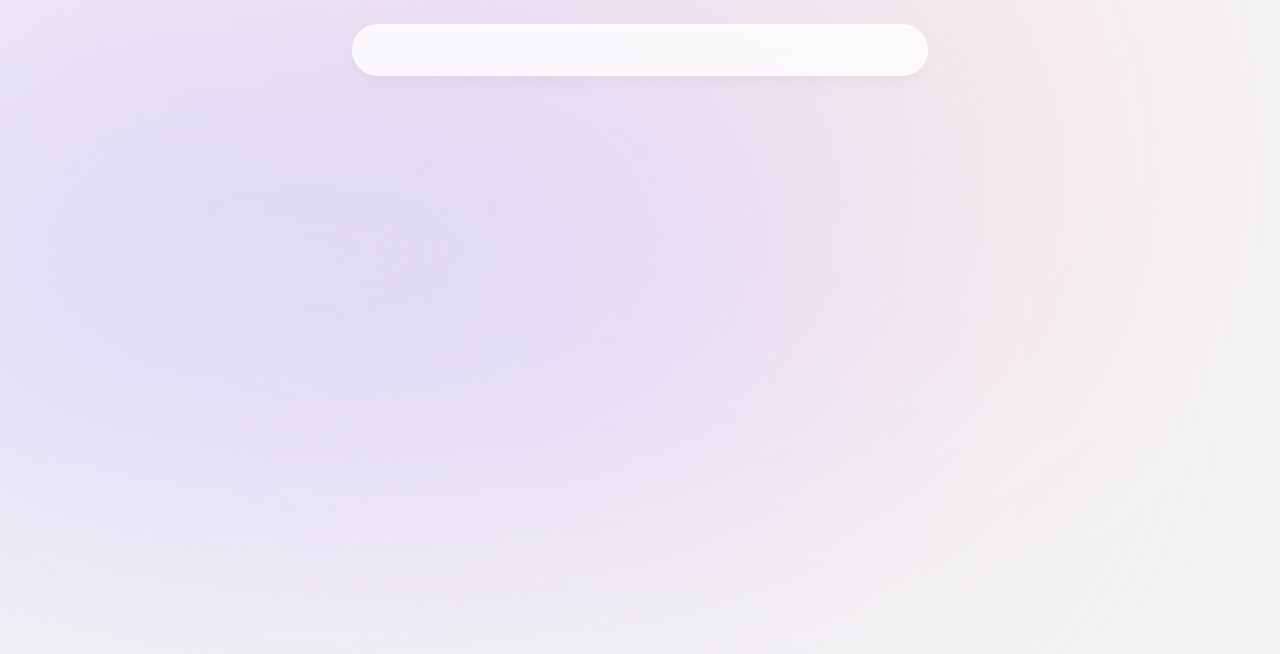
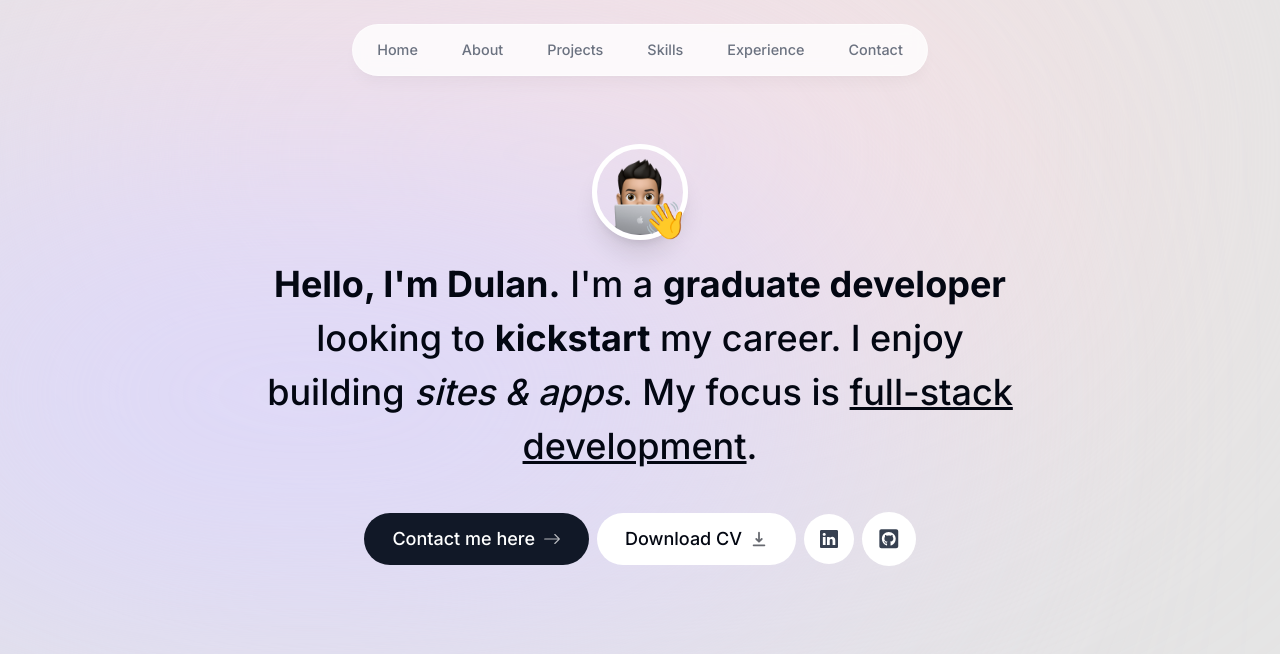
Before and after one commit to dulanwaduge/new-portfolio, a Next.js app: page / in a window 1280 px wide. Shown: the top 654 px of the page. Built offline with nearby package versions, Linux system fonts and the light colour scheme.

Commit message:
created intro, profile picture and animated, download cv button working

```diff
--- a/app/layout.tsx
+++ b/app/layout.tsx
@@ -17,7 +17,7 @@
 }) {
   return (
     <html lang="en">
-      <body className={`${inter.className} bg-neutral-100 text-gray-950 relative h-[5000px]`}>
+      <body className={`${inter.className} bg-neutral-200 text-gray-950 relative h-[5000px] pt-28 sm:pt-36`}>
         <div className='bg-[#fbe2e3]
               absolute top-[-6rem] -z-10 right-[11rem] h-[31.25rem] w-[31.25rem] rounded-full blur-[10rem] sm:w-[68.75rem]'>
         </div>
--- a/app/page.tsx
+++ b/app/page.tsx
@@ -1,5 +1,10 @@
+import Intro from '@/components/intro'
 import Image from 'next/image'
 
 export default function Home() {
-  return (<main className=""></main>)
+  return (
+    <main className="flex flex-col items-center px-4">
+      <Intro />
+    </main>
+  );
 }
--- a/components/header.tsx
+++ b/components/header.tsx
@@ -1,11 +1,44 @@
-import React from 'react'
+"use client";
+
+import React from "react";
+import { motion } from "framer-motion";
+import { links } from "@/lib/data";
+import Link from "next/link";
 
 export default function Header() {
   return (
-    <header className='z-[999] relative'>
-        <div className="fixed top-0 left-1/2 -translate-x-1/2 h-[4.5rem] w-full rounded-none border border-white border-opacity-40 bg-white bg-opacity-80
-        shadow-lg shadow-black/[0.03] backdrop-blur-[0.5rem] sm:top-6 sm:h-[3.25rem] sm:w-[36rem] sm:rounded-full">
-        </div>
+    <header className="z-[999] relative">
+      <motion.div
+        className="fixed top-0 left-1/2 h-[4.5rem] w-full rounded-none border border-white border-opacity-40 bg-white bg-opacity-80
+            shadow-lg shadow-black/[0.03] backdrop-blur-[0.5rem] sm:top-6 sm:h-[3.25rem] sm:w-[36rem] sm:rounded-full"
+        initial={{ y: -100, x: "-50%", opacity: 0 }}
+        animate={{ y: 0, x: "-50%", opacity: 1 }}
+      ></motion.div>
+
+      <nav className="flex fixed top-[0.15rem] left-1/2 h-12 -translate-x-1/2 py-2 sm:top-[1.7rem] sm:h-[initial] sm:py-0">
+        <ul
+          className="flex w-[22rem] flex-wrap items-center justify-center gap-y-1 text-[0.9rem] font-medium text-gray-500 sm:w-[initial]
+                        sm:flex-nowrap sm:gap-5"
+        >
+          {links.map((link) => (
+            <motion.li
+              className="h-3/4 flex items-center justify-center"
+              key={link.hash}
+              initial={{ y: -100, opacity: 0 }}
+              animate={{ y: 0, opacity: 1 }}
+            >
+              <Link
+                className="flex w-full items-center justify-center px-3 py-3 hover:text-gray-950 transition"
+                href={link.hash}
+              >
+                {link.name}
+              </Link>
+            </motion.li>
+          ))}
+        </ul>
+      </nav>
     </header>
-  )
+  );
 }
+
+//// FRAMER MOTION //////
--- /dev/null
+++ b/components/intro.tsx
@@ -0,0 +1,78 @@
+"use client";
+
+import Image from 'next/image'
+import React from 'react'
+import { motion, spring } from 'framer-motion'
+import Link from 'next/link';
+import { BsArrowRight, BsLinkedin } from 'react-icons/bs'
+import { HiDownload } from 'react-icons/hi'
+import { FaGithubSquare } from 'react-icons/fa';
+
+export default function Intro
+() {
+  return (
+    <section className='mb-28 max-w-[50rem] text-center sm:mb-50'>
+        <div className='flex items-center justify-center'>
+            <div className='relative'>
+                <motion.div
+                    initial={{opacity: 0, scale: 0}}
+                    animate={{opacity: 1, scale: 1 }}
+                    transition={{
+                        type: "tween",
+                        duration: 0.2
+                    }}>
+                    <Image src='/profilepicture.png' alt='profilepicture'
+                        width={150} height={150} quality={95} priority={true}
+                        className='h-24 w-24 rounded-full border-[0.35rem] object-cover border-white shadow-xl'/>
+                </motion.div>
+                <motion.span className='absolute bottom-0 right-0 text-4xl'
+                    initial={{opacity: 0, scale:0}}
+                    animate={{opacity: 1, scale: 1}}
+                    transition={{
+                        type: "spring",
+                        stiffness: 100,
+                        delay: 0.1,
+                        duration: 0.5,
+                    }}>
+                    👋
+                </motion.span>
+            </div>
+        </div>
+
+        <motion.p className='mb-10 mt-4 px-4 text-2xl font-medium !leading-[1.5] sm:text-4xl'
+                    initial={{opacity: 0, y:100}}
+                    animate={{opacity: 1, y: 1}}>
+            <span className="font-bold">Hello, I'm Dulan.</span> I'm a{" "}
+            <span className="font-bold">graduate developer</span> looking to{" "}
+            <span className="font-bold">kickstart</span> my career. I enjoy
+                building <span className="italic">sites & apps</span>. My focus is{" "}
+            <span className="underline">full-stack development</span>.
+        </motion.p>
+
+        <motion.div className='flex flex-col sm:flex-row items-center justify-center gap-2 px-4 text-lg font-medium'
+                    initial={{opacity: 0, y: 100}}
+                    animate={{opacity: 1, y: 0}}
+                    transition={{
+                        delay: 0.1,
+                    }}
+                >
+            <Link href="#contact" className='group bg-gray-900 text-white px-7 py-3 flex items-center gap-2 rounded-full
+                                                outline-none focus:scale-110 hover:scale-110 hover:bg-gray-950 active:scale-105 transition'>
+                Contact me here <BsArrowRight className='opacity-70 group-hover:translate-x-1 transition'/>
+            </Link>
+            <a className='group bg-white px-7 py-3 flex items-center gap-2 rounded-full outline-none focus:scale-110 hover:scale-110
+                             active:scale-105 transition cursor-pointer' href='/cv.pdf' download>
+                Download CV <HiDownload className='opacity-60 group-hover:translate-y-1 transition'/>
+            </a>
+            <a className='bg-white p-4 text-gray-700 flex items-center gap-2 rounded-full outline-none focus:scale-110
+                            hover:scale-110 active:scale-105 transition'>
+                <BsLinkedin />
+            </a>
+            <a className='bg-white p-4 text-gray-700 flex items-center gap-2 text-[1.35rem] rounded-full outline-none
+                            focus:scale-110 hover:scale-110 active:scale-105 transition'>
+                <FaGithubSquare />
+            </a>
+        </motion.div>
+    </section>
+  )
+}
--- a/package.json
+++ b/package.json
@@ -15,6 +15,7 @@
     "autoprefixer": "10.4.16",
     "eslint": "8.52.0",
     "eslint-config-next": "14.0.0",
+    "framer-motion": "^10.16.4",
     "next": "14.0.0",
     "postcss": "8.4.31",
     "react": "18.2.0",
```
Also changed, not shown: public/profilepicture.png (added), 1 other file (tests, documents, lock files or other folders).
